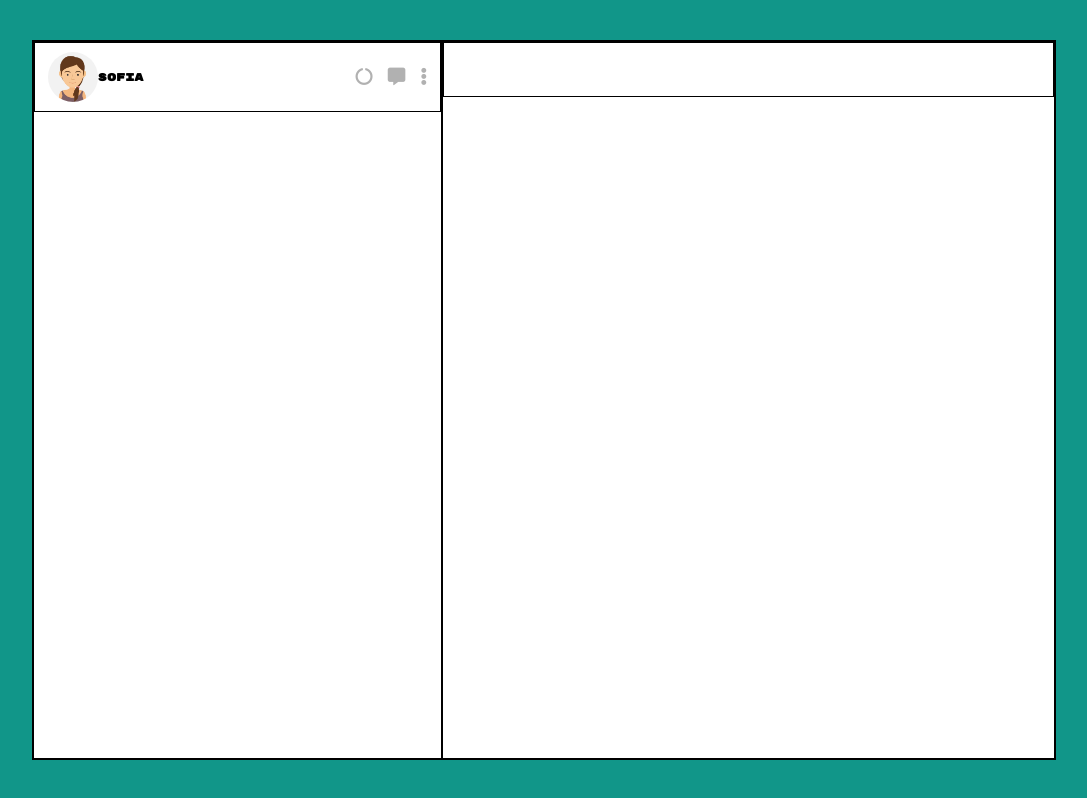
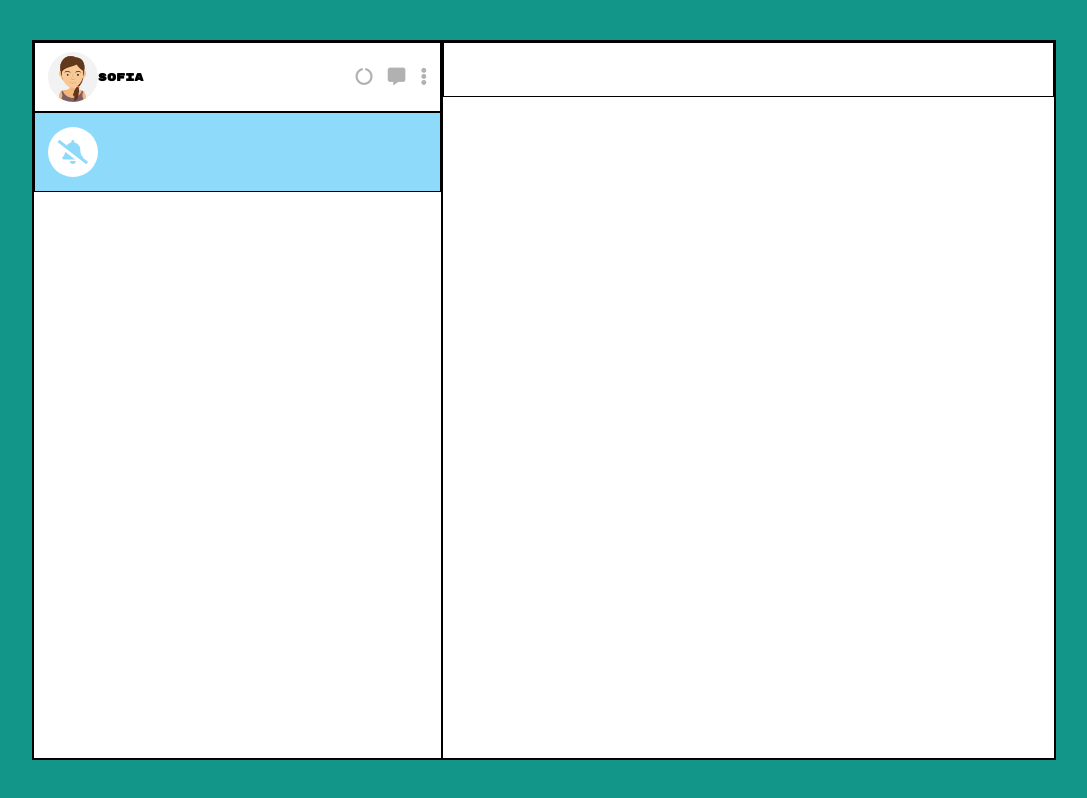
Before and after one commit to bodascaluca/vue-boolzapp, a plain HTML site: page index.html in a window 1280 px wide. Shown: the whole page, without its empty margins (96-1183 px from the left). Drawn offline with nearby package versions, Linux system fonts and the light colour scheme.

Commit message:
start add section notification sound

```diff
--- a/css/style.css
+++ b/css/style.css
@@ -83,6 +83,28 @@ img{
     color:#b1b1b1;
 }
 
+.notification-sound{
+    width: 100%;
+    height:80px;
+    border: 1px solid black;
+    display: flex;
+    align-items: center;
+    background-color: #8edafb;
+    color:#8edafb;
+}
+
+.notification-sound i{
+    background-color: white;
+    height: 50px ;
+    width:50px ;
+    display: flex;
+    justify-content: center;
+    align-items: center;
+    border-radius: 50%;
+    margin-left: .8rem;
+    font-size:1.5rem;
+}
+
 
 /* ROW RIGHT */
 .row-right{
--- a/index.html
+++ b/index.html
@@ -50,8 +50,11 @@
                     <!-- /USER  -->
 
                     <!-- NOTIFICATION SOUND -->
-                    <div class="">
-
+                    <div class="notification-sound">
+                        <i class="fas fa-bell-slash"></i>
+                        <div class="notificatio-text">
+                            <h6>Ricevi notifiche di nuovi messaggi</h6>
+                        </div>
                     </div>
                     <!-- /NOTIFICATION SOUND -->
 
```
